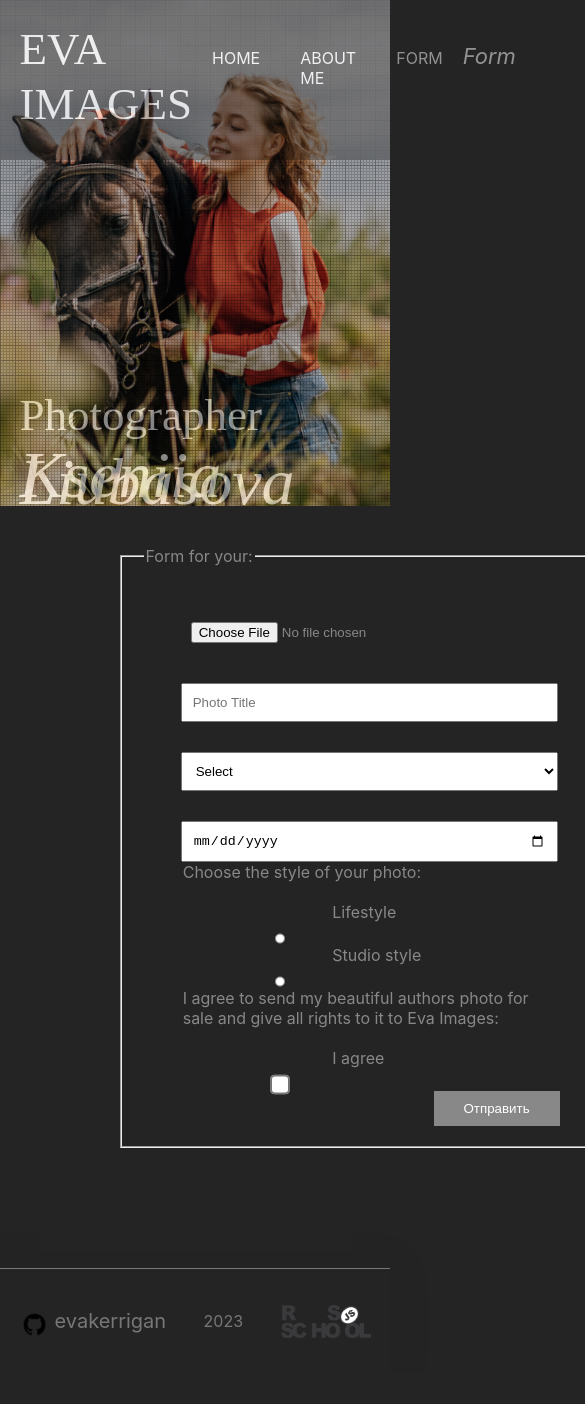
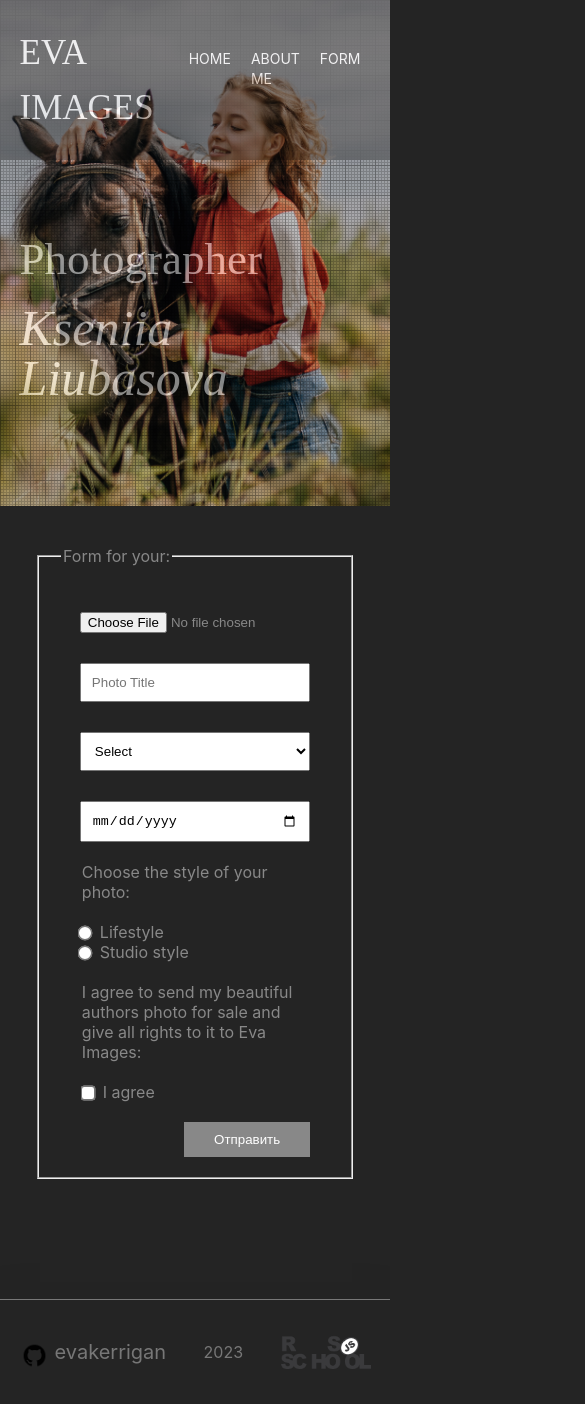
Before and after one commit to evakerrigan/eva-images, a React (Vite) app: page /form in a window 390 px wide. Shown: the top 1404 px of the page, 585 px wide, since content can reach past the window. Before the commit the page ends 1373 px from the top, so only its background shows below. Built offline with nearby package versions, Linux system fonts and the light colour scheme; a web font is replaced by a local one.

Commit message:
refactor: change small style for beauty

```diff
--- a/src/components/Footer/Footer.scss
+++ b/src/components/Footer/Footer.scss
@@ -11,6 +11,7 @@
   display: flex;
   justify-content: space-between;
   align-items: center;
+  flex-wrap: wrap;
 }
 .footer__inner-left, .footer__inner-right {
   display: flex;
--- a/src/components/Form/Form.scss
+++ b/src/components/Form/Form.scss
@@ -1,12 +1,11 @@
 .input-form {
   display: flex;
   flex-wrap: wrap;
-  width: 700px;
   margin: 40px auto 20px auto;
   color: #888;
   justify-content: center;
 }
-.input-image {
+.input.input-image {
   padding: 0;
 }
 
@@ -25,12 +24,13 @@
 
 .input-radio {
   width: 10px;
-  margin-left: 30%;
+  margin: 2px 10px 0 10%;
+  transform: scale(1.5);
 }
 
 .input-checkbox {
   width: 10px;
-  margin-left: 30%;
+  margin: 2px 10px 0 11%;
 }
 
 .input-fieldset {
@@ -42,17 +42,17 @@
 }
 
 .input-legend {
-  margin: 0 10% 20px 10%;
+  margin: 20px 10% 20px 10%;
 }
 
 .input-checkbox {
-  transform: scale(2);
+  transform: scale(1.5);
   cursor: pointer;
 }
 
 .form-button {
   cursor: pointer;
-  margin: 0 0 10px 300px;
+  margin: 0 10% 10px 0;
   padding: 10px 30px;
   background-color: #888;
   color: #fff;
@@ -93,3 +93,13 @@
 .input-modal.active {
   display: block;
 }
+.input-button-wrapper  {
+  display: flex;
+  justify-content: flex-end;
+  margin: 20px 0 0 0;
+}
+@media (max-width: 500px) {
+  .input-fieldset {
+    width: 90%;
+}
+}
--- a/src/components/Form/Form.tsx
+++ b/src/components/Form/Form.tsx
@@ -133,9 +133,11 @@ export class Form extends Component<typePropsElseBimbo, myState> {
               er={this.state.errors.refStyle}
             />
             <InputAgree refAgree={this.refAgree} er={this.state.errors.refAgree} />
-            <button onClick={(e) => this.handleButton(e)} className="form-button">
-              Отправить
-            </button>
+            <div className="input-button-wrapper">
+              <button onClick={(e) => this.handleButton(e)} className="form-button">
+                Отправить
+              </button>
+            </div>
           </fieldset>
         </form>
         <div className="output">
--- a/src/components/Header/Header.scss
+++ b/src/components/Header/Header.scss
@@ -20,14 +20,22 @@
 }
 
 .header-dark-overlay {
+  position: relative;
   width: 100%;
   height: 100%;
   color: #f1f1f1;
   background: rgba(0, 0, 0, 0.48);
 }
+
+.header-logo-wrapper {
+  position: absolute;
+  bottom: 62px;
+}
+
 .header-dark-top {
   background: rgba(0, 0, 0, 0.9);
 }
+
 .header-logo-link {
   font-family: 'Gurajada', serif;
   font-size: 45px;
@@ -42,9 +50,6 @@
   padding-top: 20px;
   padding-bottom: 30px;
   align-items: baseline;
-}
-.header-logo {
-  margin-top: 30vh;
 }
 
 h2.career {
@@ -78,6 +83,7 @@ h2.name {
   color: #fff;
   cursor: pointer;
 }
+
 .header-link:hover {
   border-bottom: 1px solid #fff;
 }
@@ -99,3 +105,27 @@ h2.name {
 .header-input:focus {
   outline: 0;
 }
+
+@media (max-width: 600px) {
+  .header-description {
+    display: none;
+  }
+
+  .header-logo-link {
+    font-size: 35px;
+    line-height: 0;
+  }
+
+  .header-link {
+    font-size: 14px;
+  }
+
+  .header-item {
+    padding: 0 10px;
+  }
+
+  h2.name {
+    font-size: 50px;
+    line-height: 1;
+  }
+}
--- a/src/components/Header/Header.tsx
+++ b/src/components/Header/Header.tsx
@@ -39,7 +39,7 @@ export class Header extends Component<{ title: string }> {
               </div>
             </div>
             <div className="wrapper">{this.props.title === 'Home' ? <Search /> : ' '}</div>
-            <div className="wrapper">
+            <div className="wrapper header-logo-wrapper">
               <div className="header-logo">
                 <h2 className="career">Photographer</h2>
                 <h2 className="name">
```
